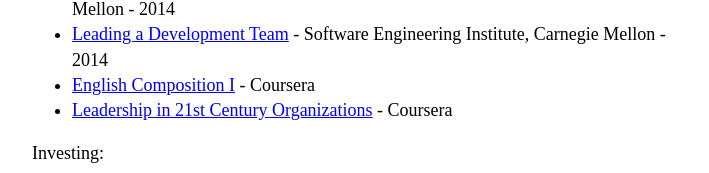
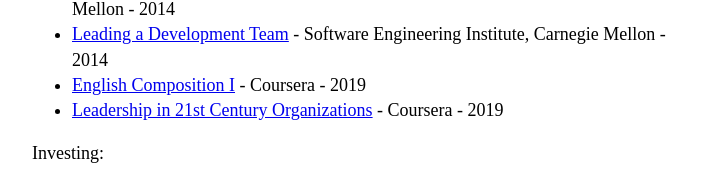
Before and after one commit to gospodinbodurov/gospodinbodurov.github.io, a plain HTML site: page index.html in a window 1280 px wide. Shown: the part 2614-2787 px from the top of the page, without its empty margins (283-992 px from the left). Drawn offline with Linux system fonts and the light colour scheme.

Commit message:
Add 2019 to Coursera certificates
Co-Authored-By: Claude Opus 5.5 <noreply@anthropic.com>

```diff
--- a/index.html
+++ b/index.html
@@ -138,8 +138,8 @@
          <li><a target="_blank" href="https://bodurov.net/cmu-sei-psp-fundamentals.jpg">Personal Software Process Fundamentals</a> - Software Engineering Institute, Carnegie Mellon - 2014</li>
          <li><a target="_blank" href="https://bodurov.net/cmu-sei-psp-advanced.jpg">Personal Software Process Advanced</a> - Software Engineering Institute, Carnegie Mellon - 2014</li>
          <li><a target="_blank" href="https://bodurov.net/cmu-sei-leading-development-team.jpg">Leading a Development Team</a> - Software Engineering Institute, Carnegie Mellon - 2014</li>
-         <li><a target="_blank" href="https://www.coursera.org/account/accomplishments/verify/YJ2RREPHPDTW">English Composition I</a> - Coursera</li>
-         <li><a target="_blank" href="https://www.coursera.org/account/accomplishments/verify/XYWQV9J8HXQ4">Leadership in 21st Century Organizations</a> - Coursera</li>
+         <li><a target="_blank" href="https://www.coursera.org/account/accomplishments/verify/YJ2RREPHPDTW">English Composition I</a> - Coursera - 2019</li>
+         <li><a target="_blank" href="https://www.coursera.org/account/accomplishments/verify/XYWQV9J8HXQ4">Leadership in 21st Century Organizations</a> - Coursera - 2019</li>
       </ul>
       <p>Investing:</p>
       <ul>
```
